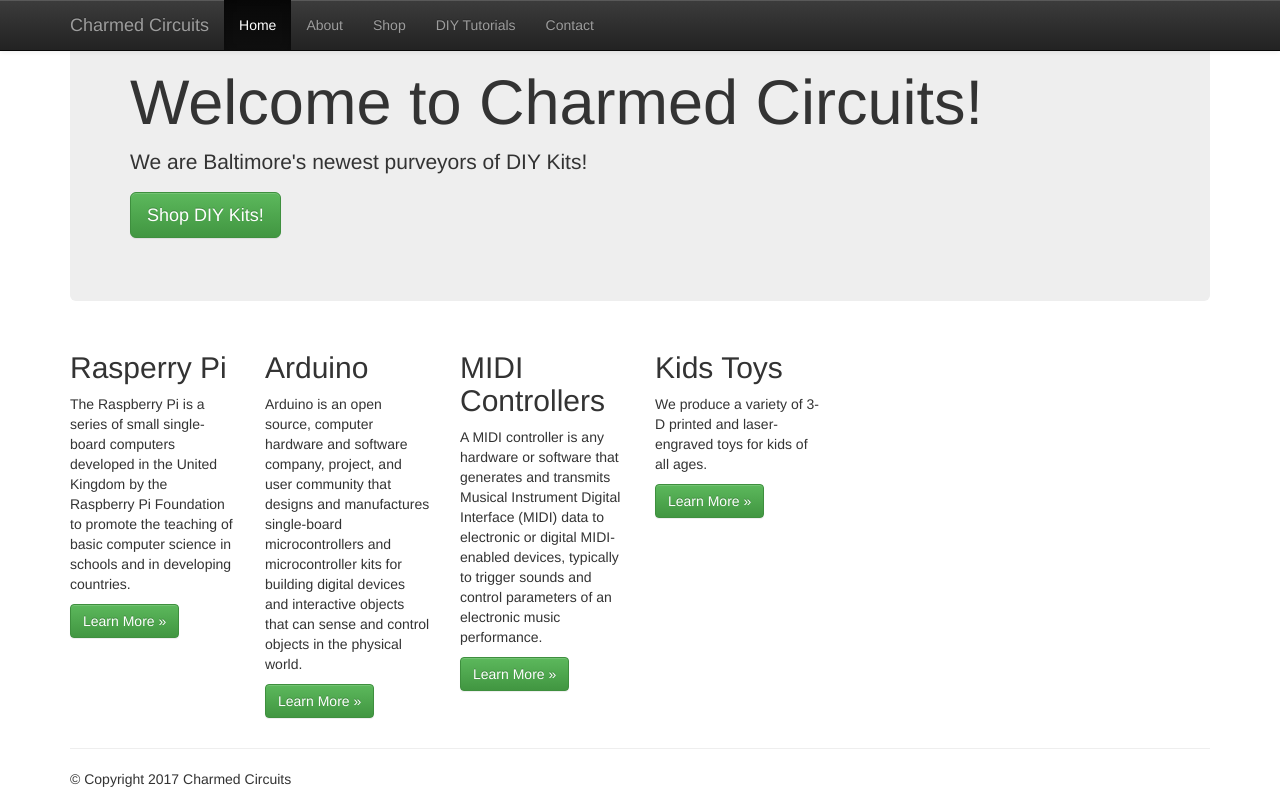
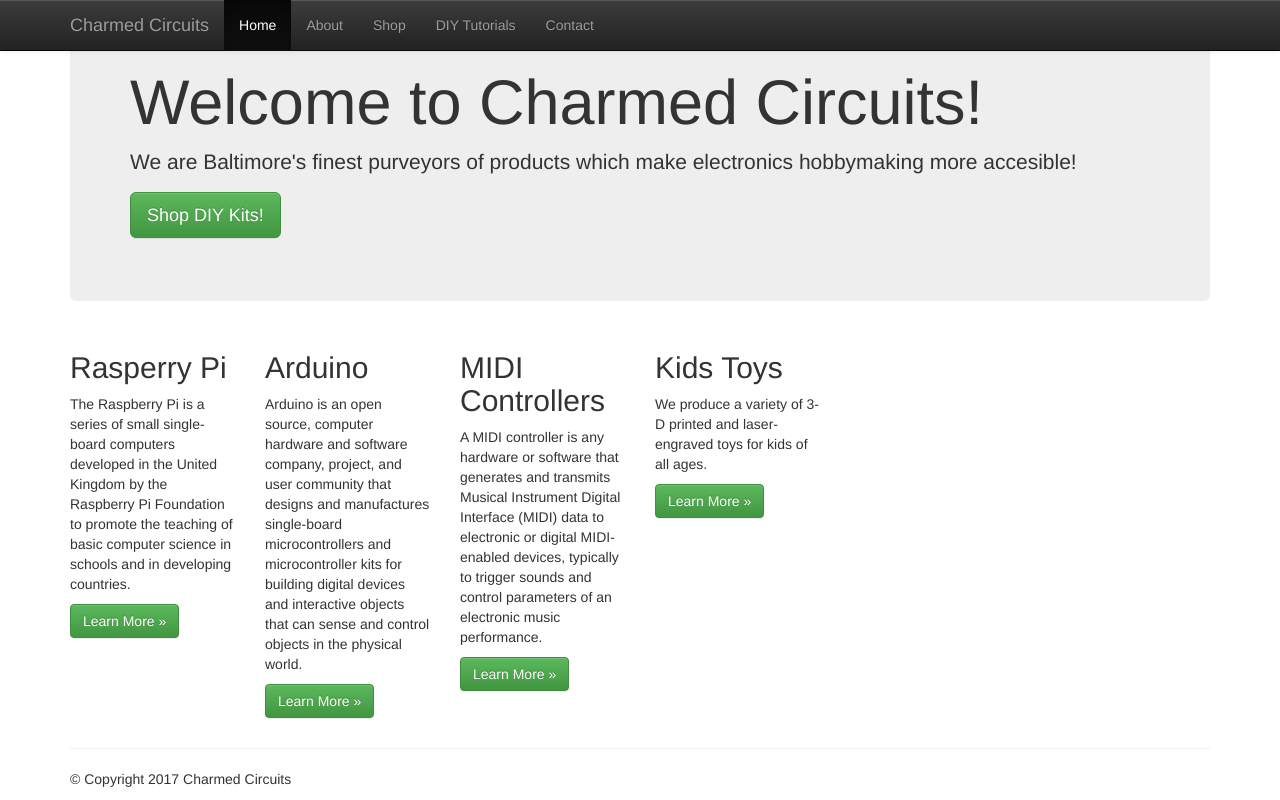
Before and after one commit to CharmedCircuits/CharmedCircuits, a plain HTML site: page index.html in a window 1280 px wide. Drawn offline with nearby package versions, Linux system fonts and the light colour scheme.

Commit message:
Update index.html

```diff
--- a/index.html
+++ b/index.html
@@ -38,7 +38,7 @@
 <div class="container">
     <div class="jumbotron">
         <h1>Welcome to Charmed Circuits!</h1>
-        <p>We are Baltimore's newest purveyors of DIY Kits!</p>
+        <p>We are Baltimore's finest purveyors of products which make electronics hobbymaking more accesible!</p>
         <p><a href="https://charmedcircuits.github.io/CharmedCircuits/shop.html" target="_blank" class="btn btn-success btn-lg">Shop DIY Kits!</a></p>
     </div>
     <div class="row">
```
